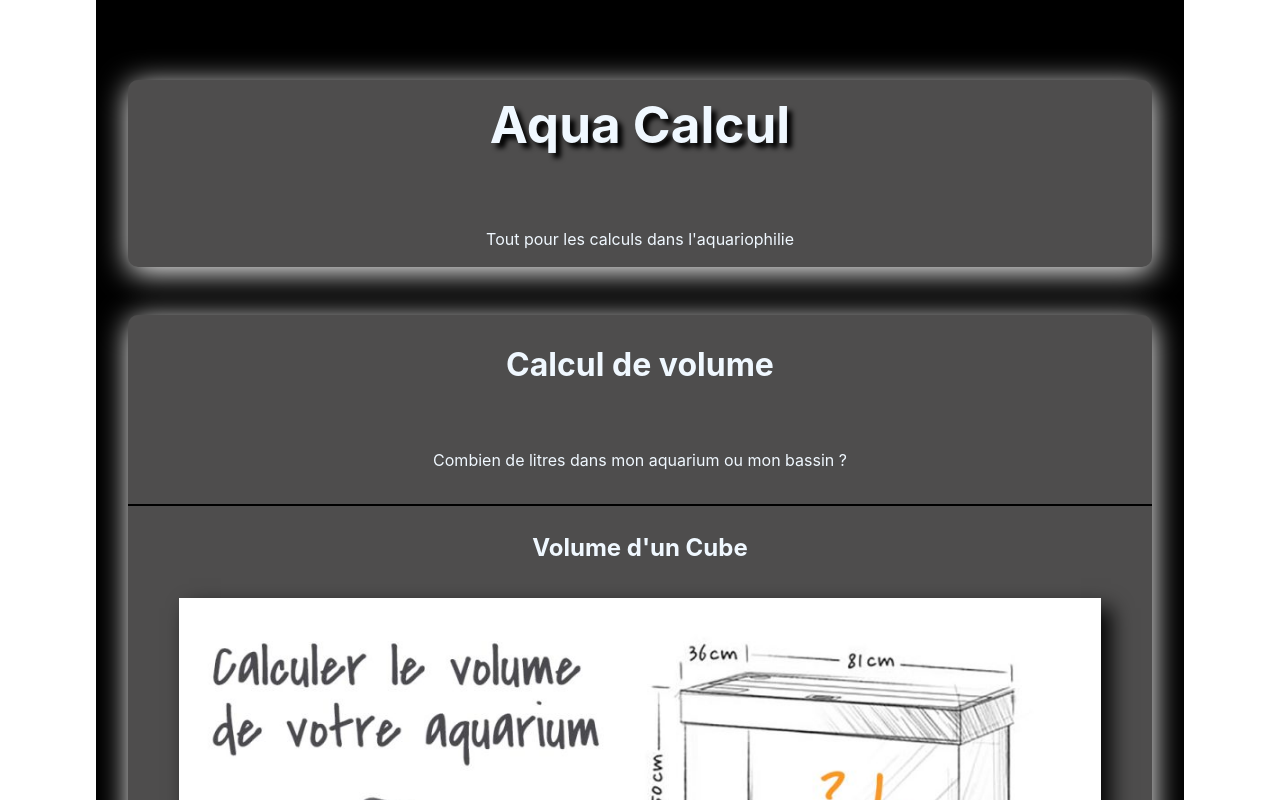
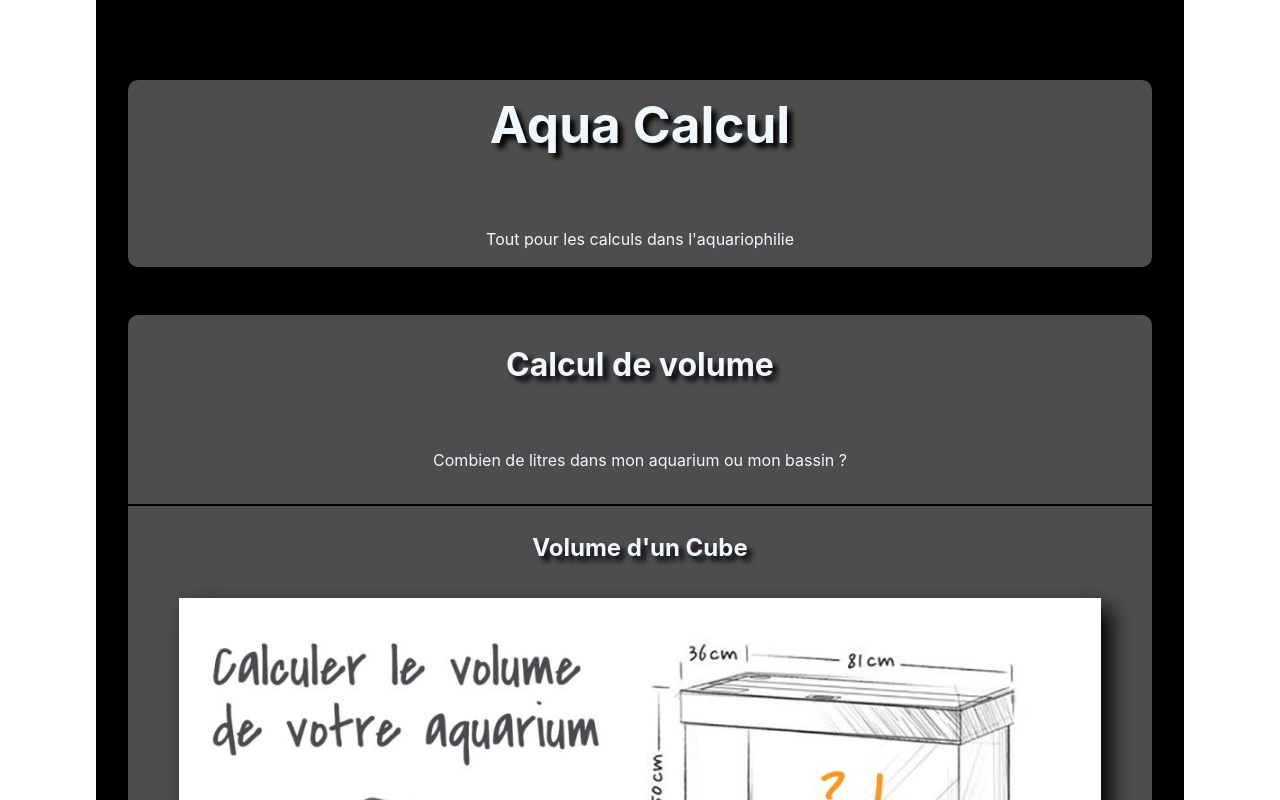
Before and after one commit to NickoDev974/AquaCalcul, a React (Vite) app: page / in a window 1280 px wide. Shown: the top 800 px of the page. Built offline with nearby package versions, Linux system fonts and the light colour scheme.

Commit message:
modif css

```diff
--- a/src/App.css
+++ b/src/App.css
@@ -78,10 +78,12 @@ h1 {
 h2 {
   font-size: 2rem;
   font-weight: bold;
+  text-shadow: black 5px 5px 5px;
 }
 
 h3 {
   font-size: 1.5rem;
+  text-shadow: black 5px 5px 5px;
 }
 p {
   padding: 1rem;
@@ -91,7 +93,7 @@ section {
   background-color: rgb(78, 77, 77);
   border-radius: 10px;
   margin-top: 3rem;
-  box-shadow: rgb(255, 255, 255) 1px 5px 30px;
+  /* box-shadow: rgb(255, 255, 255) 1px 5px 30px; */
 }
 
 article {
```
